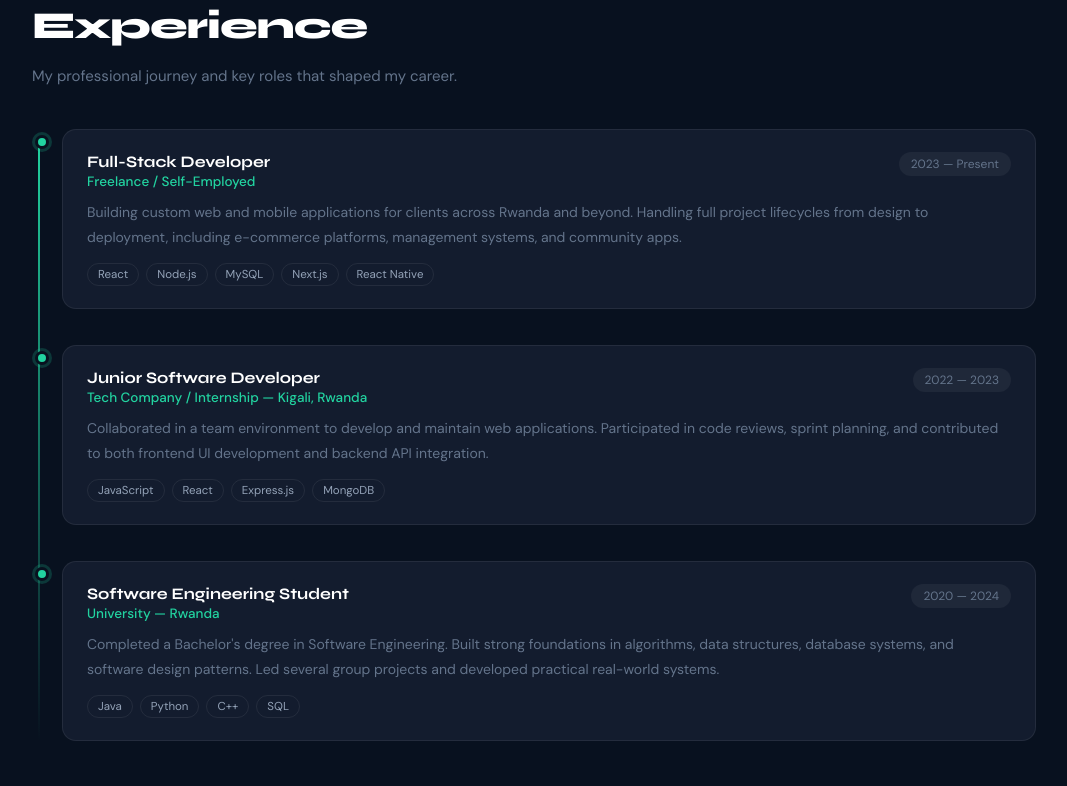
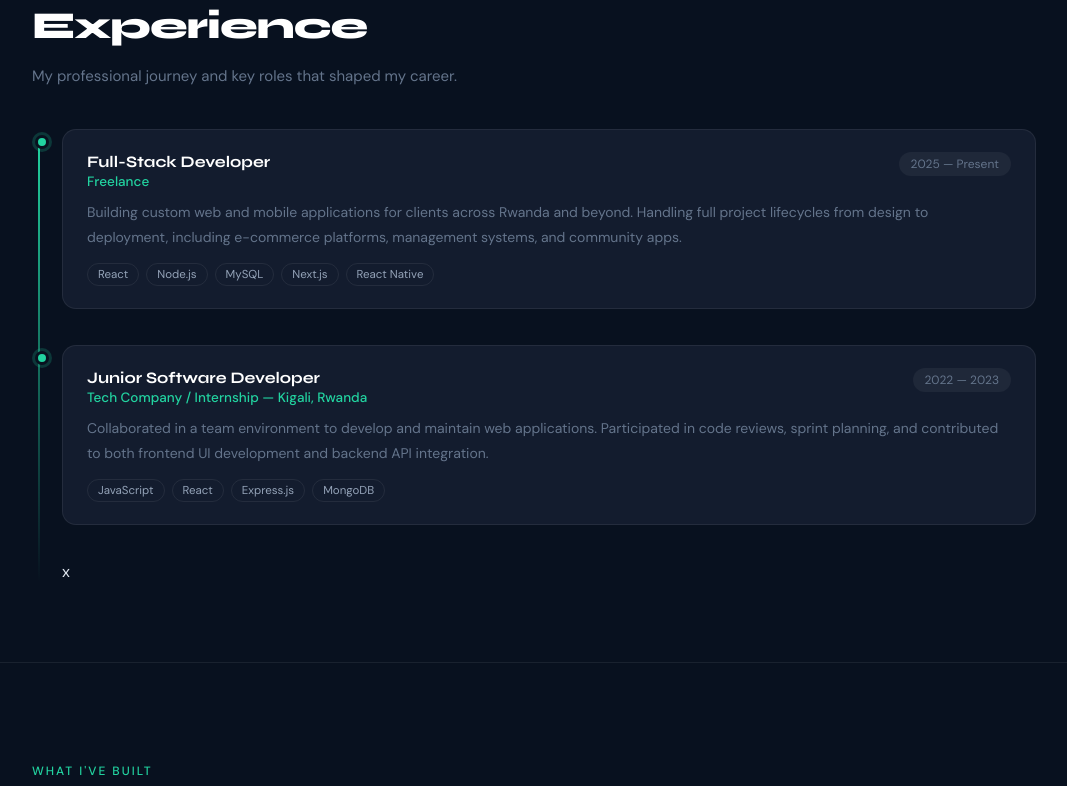
Before and after one commit to safalexi162-droid/portfolio., a plain HTML site: page index.html in a window 1280 px wide. Shown: the part 2352-3138 px from the top of the page, without its empty margins (106-1173 px from the left). Drawn offline with Linux system fonts and the light colour scheme.

Commit message:
cahnges in my project to the portfolio

```diff
--- a/index.html
+++ b/index.html
@@ -1009,9 +1009,9 @@
         <div class="timeline-header">
           <div>
             <div class="timeline-role">Full-Stack Developer</div>
-            <div class="timeline-company">Freelance / Self-Employed</div>
+            <div class="timeline-company">Freelance </div>
           </div>
-          <span class="timeline-date">2023 — Present</span>
+          <span class="timeline-date">2025 — Present</span>
         </div>
         <p class="timeline-desc">
           Building custom web and mobile applications for clients across Rwanda and beyond.
@@ -1052,29 +1052,7 @@
       </div>
     </div>
 
-    <div class="timeline-item">
-      <div class="timeline-dot"></div>
-      <div class="timeline-card">
-        <div class="timeline-header">
-          <div>
-            <div class="timeline-role">Software Engineering Student</div>
-            <div class="timeline-company">University — Rwanda</div>
-          </div>
-          <span class="timeline-date">2020 — 2024</span>
-        </div>
-        <p class="timeline-desc">
-          Completed a Bachelor's degree in Software Engineering. Built strong foundations
-          in algorithms, data structures, database systems, and software design patterns.
-          Led several group projects and developed practical real-world systems.
-        </p>
-        <div class="timeline-tech">
-          <span class="tech-tag">Java</span>
-          <span class="tech-tag">Python</span>
-          <span class="tech-tag">C++</span>
-          <span class="tech-tag">SQL</span>
-        </div>
-      </div>
-    </div>
+   x
 
   </div>
 </section>
@@ -1125,15 +1103,7 @@
   <p class="section-sub">Downloadable resources, certificates, and useful documents.</p>
   <div class="materials-grid">
 
-    <div class="material-card">
-      <div class="material-icon"><i class="fa fa-file-pdf"></i></div>
-      <div class="material-title">My CV / Resume</div>
-      <div class="material-desc">
-        Download my full curriculum vitae with all skills, experience, education,
-        and project details.
-      </div>
-      <a href="#" class="material-link">Download CV <i class="fa fa-arrow-right"></i></a>
-    </div>
+
 
     <div class="material-card">
       <div class="material-icon"><i class="fa fa-certificate"></i></div>
```
